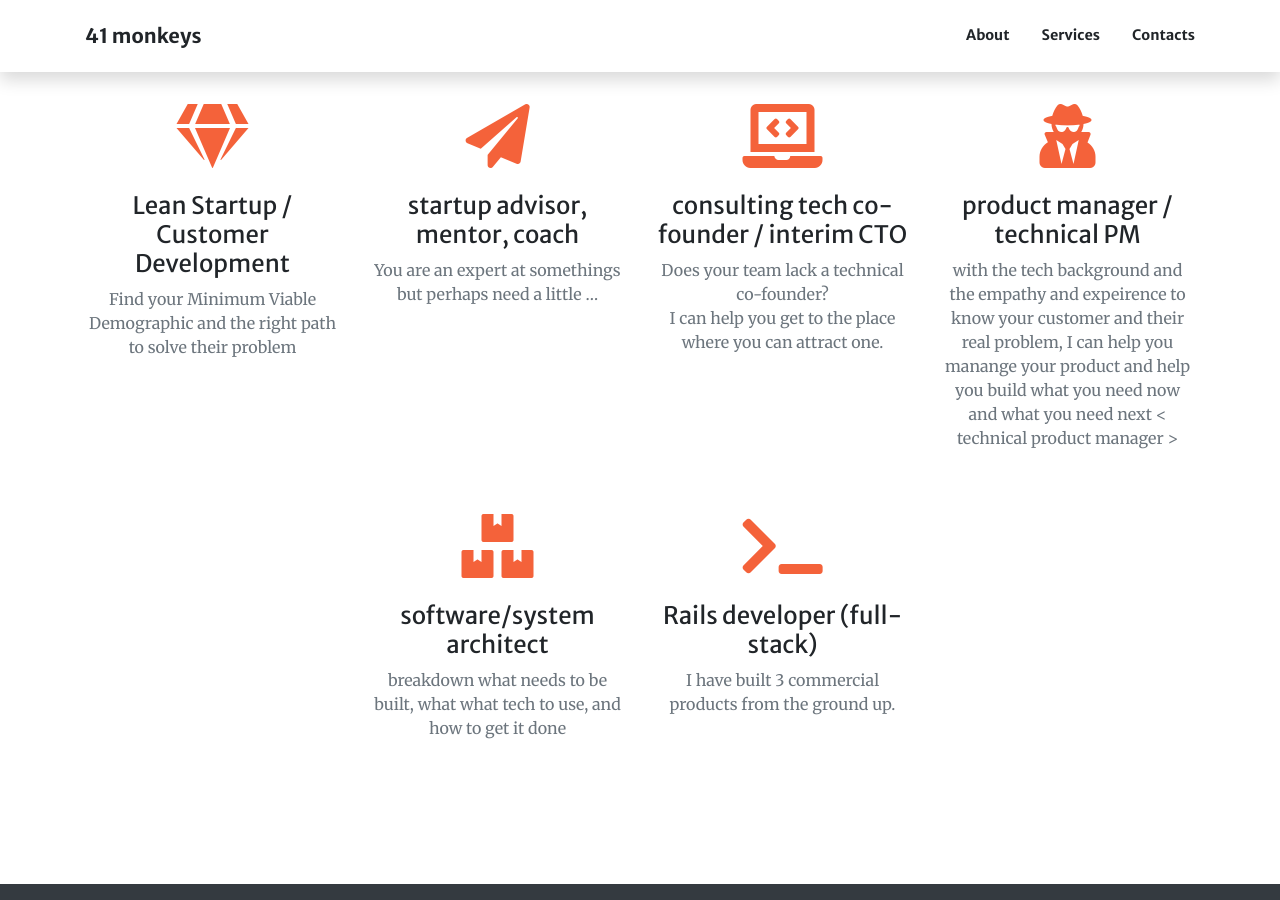
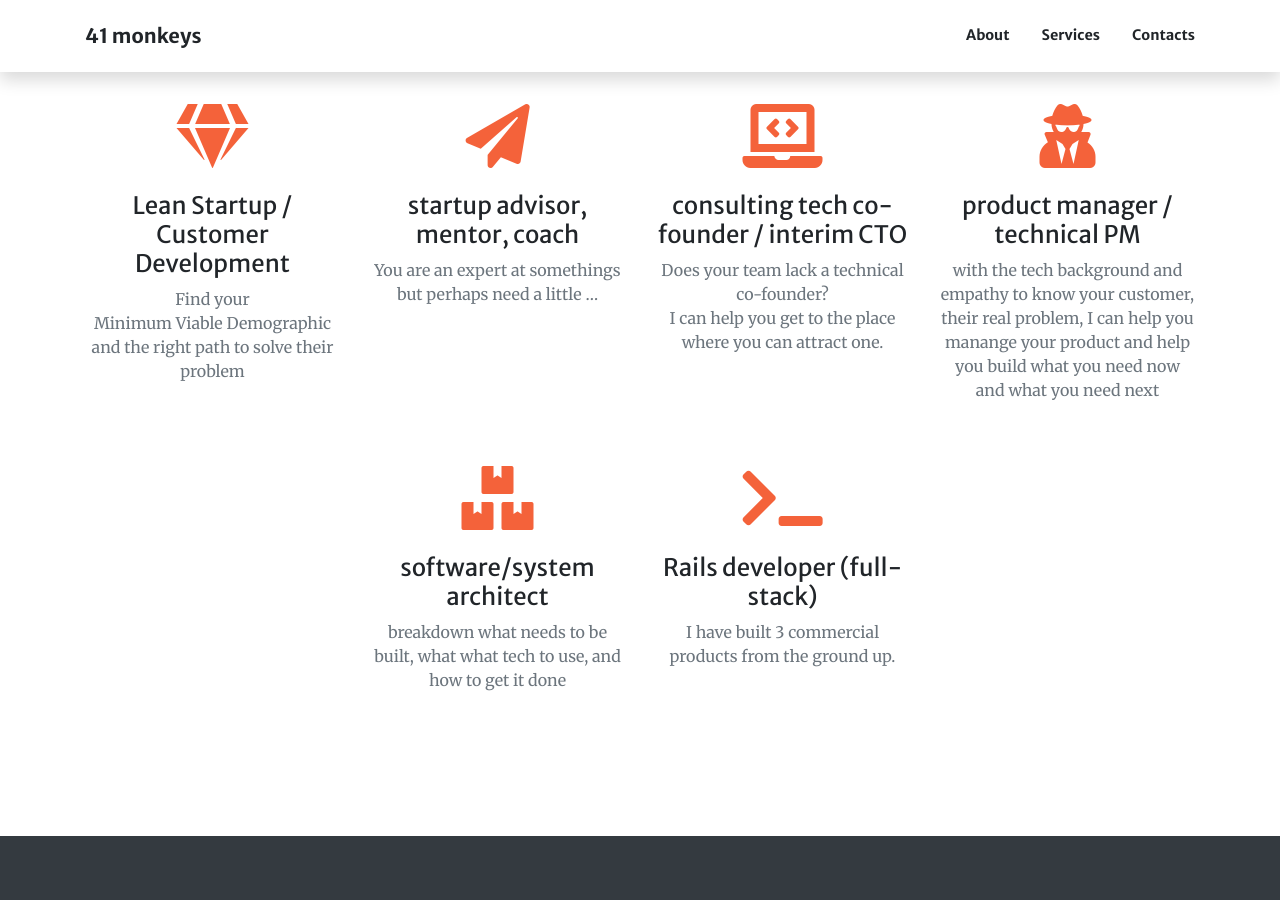
Before and after one commit to MonkeyNumberOne/41monkeys.github.io, a Jekyll site: the page built from index.md, in a window 1280 px wide and 900 px high, scrolled down 1061 px. Built offline with Jekyll 4.4.1, drawn with Linux system fonts in a browser that asks for light colours.

Commit message:
small updates to services

```diff
--- a/index.md
+++ b/index.md
@@ -18,7 +18,7 @@ sections:
     title: At Your Service
     services:
       - title: Lean Startup / Customer Development
-        text: Find your Minimum Viable Demographic and the right path to solve their problem
+        text: Find your <br>Minimum Viable Demographic and the right path to solve their problem
         icon: fa-gem
 
       - title: startup advisor, mentor, coach
@@ -30,7 +30,7 @@ sections:
         icon: fa-laptop-code
 
       - title: product manager / technical PM
-        text: with the tech background and the empathy and expeirence to know your customer and their real problem, I can help you manange your product and help you build what you need now and what you need next < technical product manager >
+        text: with the tech background and empathy to know your customer,  their real problem, I can help you manange your product and help you build what you need now and what you need next
         icon: fa-user-secret
 
       - title: software/system architect
```
